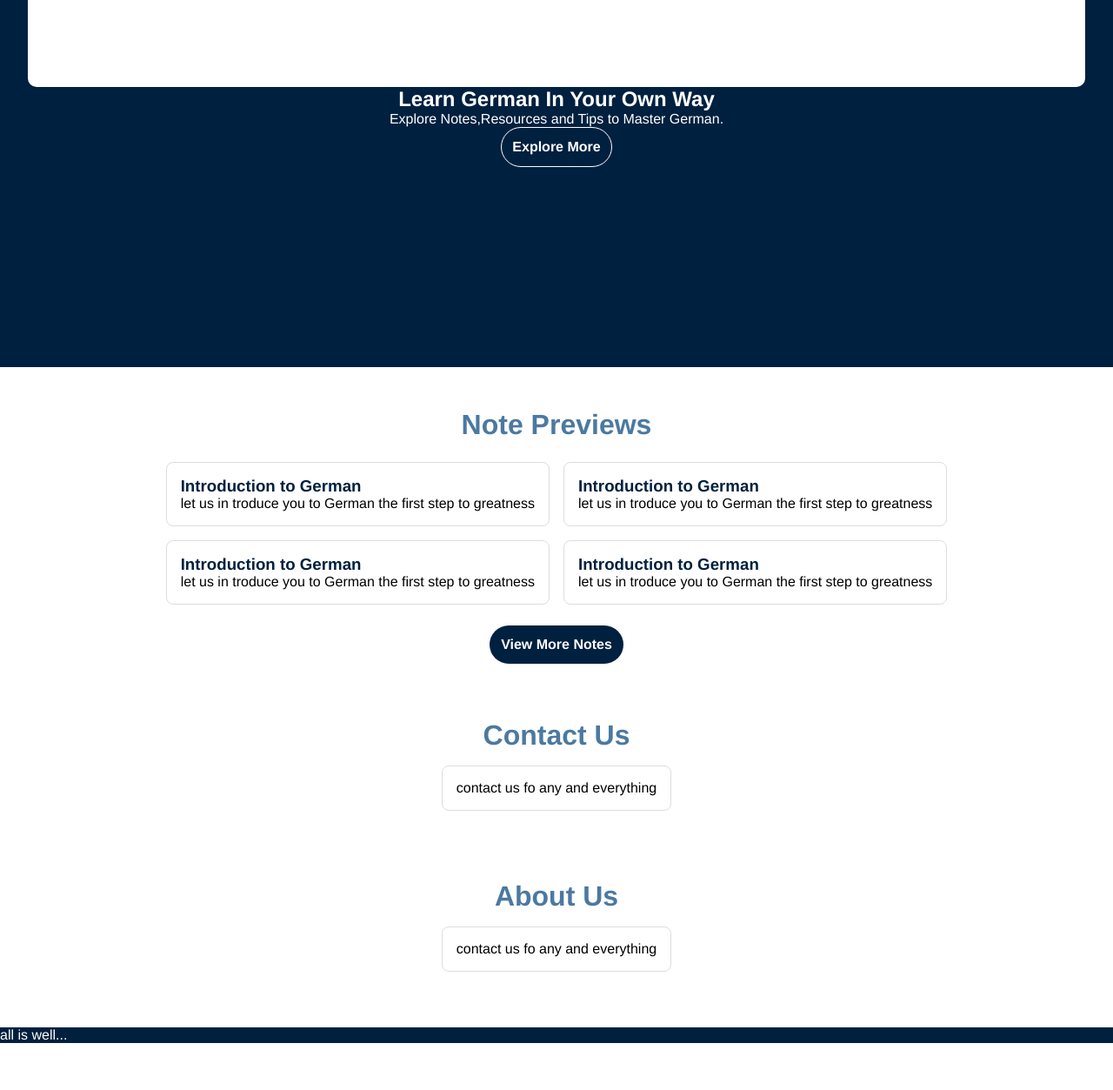
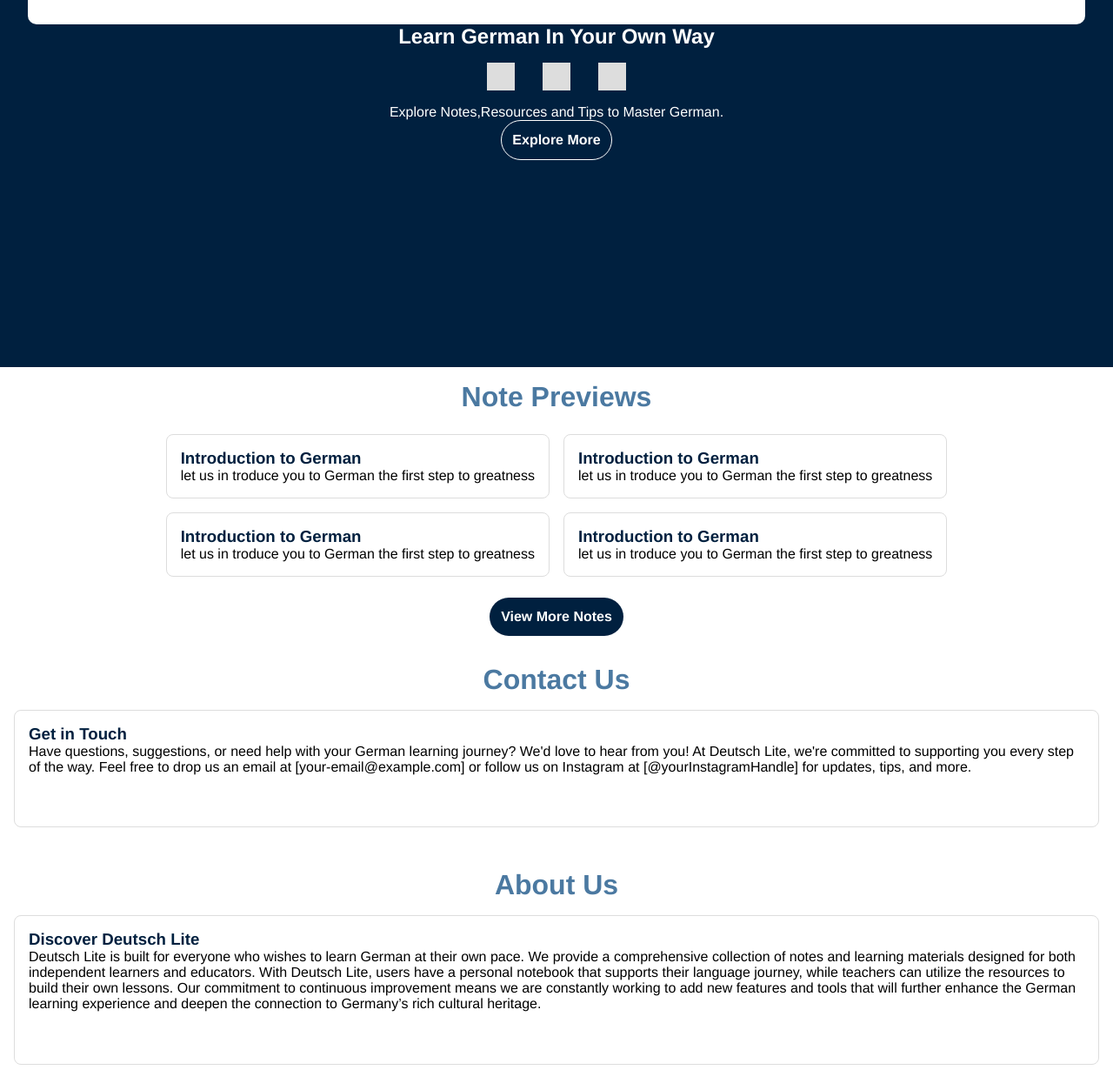
Before and after one commit to AmozVoid/deutsch-lite, a plain HTML site: page index.html in a window 1280 px wide. Shown: the part 368-1621 px from the top of the page at 87% size. Before the commit the page ends 1567 px from the top, so only its background shows below. Drawn offline with Linux system fonts and the light colour scheme.

Commit message:
STYLING and added content to about us and contact us

```diff
--- a/index.css
+++ b/index.css
@@ -35,9 +35,23 @@
     display: flex;
     flex-direction: column;
     align-items: center;
-    margin: 2rem;
     padding: 1rem;
 }
+
+.prievew-box{
+    background:#ffffff;
+    border:1px solid#ddd;
+    border-radius: 0.5rem;
+    padding: 1rem;
+    margin-top: 1rem;
+    margin-bottom:1rem;
+}
+
+.prievew-box h3{
+    color:#00203f;
+}
+
+
 
 /* header styling*/
 
@@ -79,6 +93,8 @@ header img:hover{
     display: flex;
     align-items: center;
     flex-direction: column;
+    box-sizing: border-box;
+
 
 }
 
@@ -90,7 +106,7 @@ header img:hover{
 .main-box{
     background-color:#ffffff;
     width: 95%;
-    height: 50%;
+    height: 40%;
     margin-top:3%;
     padding:4%;
     border-radius:10px;
@@ -108,6 +124,18 @@ header img:hover{
 .main-box h2{
     color:#4b79a1;
     font-size:2rem;
+}
+
+.material-boxes{
+    display:flex;
+    flex-direction:row;
+
+}
+.mbox{
+    background-color:#ddd;
+    width: 2rem;
+    height:2rem;
+    margin:1rem;
 }
 /* notes section styling*/
 .notes-section a{
@@ -141,26 +169,8 @@ header img:hover{
     color:#00203f;
 }
 
-/* contact us */
-.contact-box{
-    background:#ffffff;
-    border:1px solid#ddd;
-    border-radius: 0.5rem;
-    padding: 1rem;
-    margin-top: 1rem;
-    margin-bottom:1rem;
-}
 
-/* about us section */
 
-.about-box{
-    background:#ffffff;
-    border:1px solid#ddd;
-    border-radius: 0.5rem;
-    padding: 1rem;
-    margin-top: 1rem;
-    margin-bottom:1rem;
-}
 
 /* footer styling*/
 
--- a/index.html
+++ b/index.html
@@ -18,8 +18,13 @@
     </div>
 
     <h2>Learn German In Your Own Way</h2>
+    <div class="material-boxes">
+      <div class="mbox b1"></div>
+      <div class="mbox b2"></div>
+      <div class="mbox b3"></div>
+    </div>
     <p>Explore Notes,Resources and Tips to Master German. </p>
-    <a href="explore.html" class="btn">Explore More</a>
+    <a href="explore/explore.html" class="btn">Explore More</a>
   </section>
   <section class="notes-section sect">
     <h2 class="sub-headings">Note Previews</h2>
@@ -48,14 +53,26 @@
   </section>
   <section class="contact-section sect">
     <h2 class="sub-headings">Contact Us</h2>
-    <div class="contact-box">
-      contact us fo any and everything
+    <div class="contact-box prievew-box">
+      <h3>Get in Touch</h3>
+      <p>Have questions, suggestions, or need help with your German learning journey? We'd love to hear from you! At Deutsch Lite, we're committed to supporting you every step of the way.
+
+        Feel free to drop us an email at [your-email@example.com] or follow us on Instagram at [@yourInstagramHandle] for updates, tips, and more.
+
+        </p>
+        <a href="contact.html" class="btn">Contact Us</a>
     </div>
   </section>
   <section class="about-section sect">
     <h2 class="sub-headings">About Us</h2>
-    <div class="about-box">
-      contact us fo any and everything
+    <div class="about-box prievew-box">
+      <h3>Discover Deutsch Lite</h3>
+      <p>Deutsch Lite is built for everyone who wishes to learn German at their own pace.
+        We provide a comprehensive collection of notes and learning materials designed for both independent learners and educators.
+        With Deutsch Lite, users have a personal notebook that supports their language journey, while teachers can utilize the resources to build their own lessons.
+        Our commitment to continuous improvement means we are constantly working to add new features and tools that will further enhance the German learning experience
+        and deepen the connection to Germany’s rich cultural heritage.</p>
+        <a href="about.html" class="btn">About Us</a>
     </div>
   </section>
 
```
